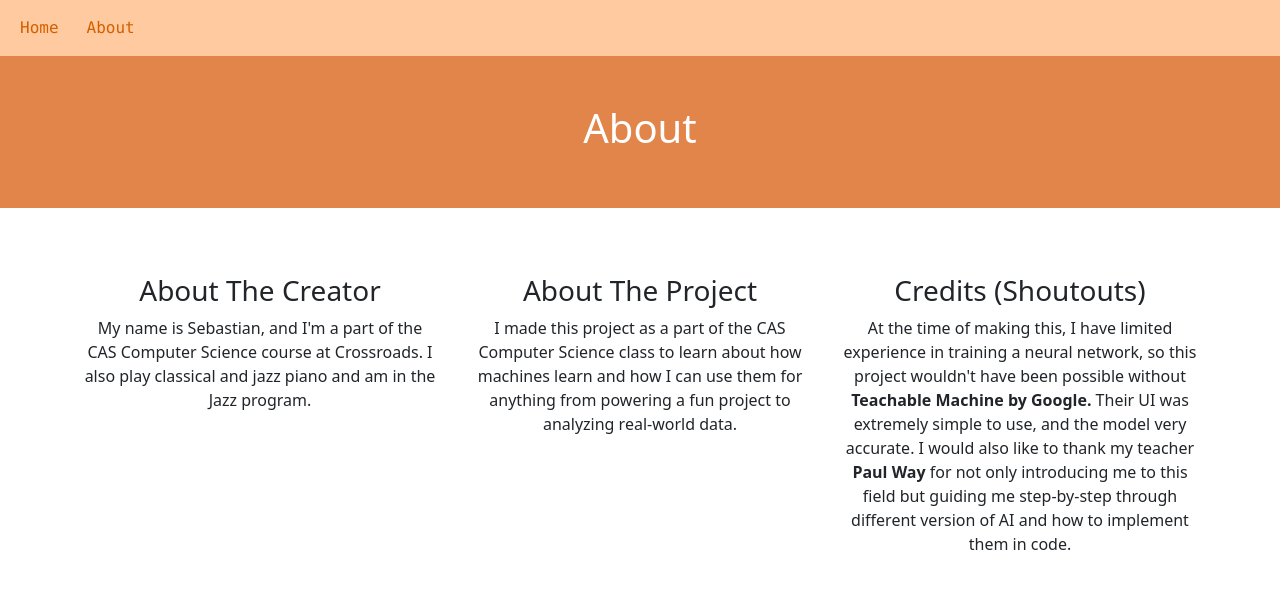
After one commit to Best25x/TeachableMachien, a Flask app: page /about in a window 1280 px wide. The commit adds this page. Shown: the top 589 px of the page. Run offline with Flask 3, Linux system fonts and the light colour scheme; some libraries are stand-ins or nearby versions.

Commit message:
whoops, forgot an about page. added about.html and navbars to both about.html and index.html

```diff
--- a/app.py
+++ b/app.py
@@ -8,5 +8,10 @@ def index():
     return render_template("index.html")
 
 
+@app.route('/about')
+def about():
+    return render_template("about.html")
+
+
 if __name__ == '__main__':
     app.run(debug=True, port=5001)
--- /dev/null
+++ b/templates/about.html
@@ -0,0 +1,59 @@
+<!DOCTYPE html>
+<html lang="en">
+<head>
+    <meta charset="UTF-8">
+    <title>WOOOO</title>
+    <meta name="viewport" content="width=device-width, initial-scale=1">
+    <link href="https://cdn.jsdelivr.net/npm/bootstrap@5.3.2/dist/css/bootstrap.min.css" rel="stylesheet">
+    <script src="https://cdn.jsdelivr.net/npm/bootstrap@5.3.2/dist/js/bootstrap.bundle.min.js"></script>
+    <script src="https://cdnjs.cloudflare.com/ajax/libs/p5.js/0.9.0/p5.min.js"></script>
+    <script src="https://cdnjs.cloudflare.com/ajax/libs/p5.js/0.9.0/addons/p5.dom.min.js"></script>
+</head>
+<body style="text-align:center">
+
+<nav class="navbar navbar-expand-sm" style="background-color:#ffca9f;font-family:'Monaco', 'Courier New', monospace;">
+
+    <div class="container-fluid">
+      <!-- Links -->
+      <ul class="navbar-nav">
+        <li class="nav-item">
+          <a class="nav-link" style="color:#d35f00;padding-right:20px" href="./">Home</a>
+        </li>
+        <li class="nav-item">
+          <a class="nav-link" style="color:#d35f00;padding-right:20px" href="./about">About</a>
+        </li>
+      </ul>
+    </div>
+</nav>
+
+<div class="container-fluid p-5 text-white text-center" style="background-color:#e1854b">
+  <div>
+    <h1>About</h1>
+  </div>
+</div>
+
+
+<div class="container">
+  <!-- WEBCAM IMAGE -->
+  <div class="row" style="padding-top:25px;padding-bottom:25px;">
+    <p></p>
+  </div>
+  <div class="row">
+    <div class="col-sm-4">
+        <h3>About The Creator</h3>
+        <p>My name is Sebastian, and I'm a part of the CAS Computer Science course at Crossroads. I also play classical and jazz piano and am in the Jazz program.</p>
+    </div>
+    <div class="col-sm-4">
+        <h3>About The Project</h3>
+        <p>I made this project as a part of the CAS Computer Science class to learn about how machines learn and how I can use them for anything from powering a fun project to analyzing real-world data.</p>
+    </div>
+    <div class="col-sm-4">
+        <h3>Credits (Shoutouts)</h3>
+        <p>At the time of making this, I have limited experience in training a neural network, so this project wouldn't have been possible without <b>Teachable Machine by Google.</b> Their UI was extremely simple to use, and the model very accurate. I would also like to thank my teacher <b>Paul Way</b> for not only introducing me to this field but guiding me step-by-step through different version of AI and how to implement them in code.</p>
+    </div>
+  </div>
+
+</div>
+
+</body>
+</html>
```
Also changed, not shown: templates/index.html (+15 -0 lines).
